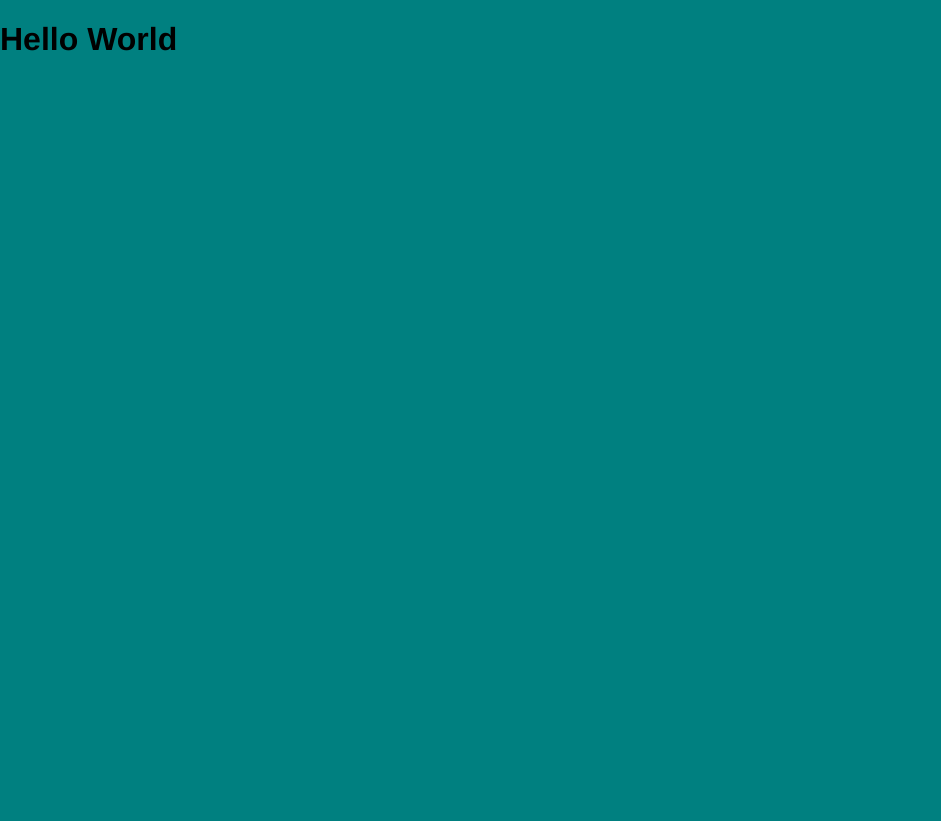
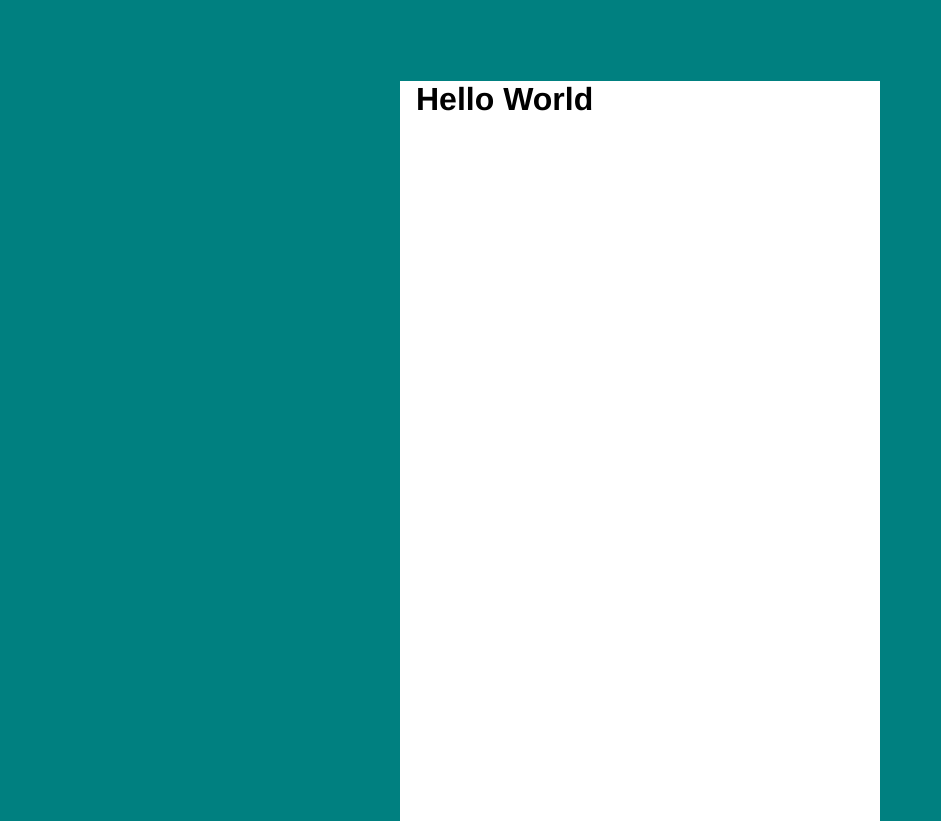
Before and after one commit to ndiyansah/audioplay_hs, a React (Create React App) app: page / in a window 1280 px wide. Shown: the whole page, without its empty margins (0-941 px from the left). Before the commit the page ends 800 px from the top, so only its background shows below. Built offline with nearby package versions, Linux system fonts and the light colour scheme.

Commit message:
feat(layout): relative layout

```diff
--- a/src/App.js
+++ b/src/App.js
@@ -1,4 +1,3 @@
-import logo from './logo.svg';
 import {Fragment} from 'react';
 import AudioPlayers from './containers/AudioPlayers';
 import GlobalStyle from './theme/GlobalStyle';
--- a/src/containers/AudioPlayers/index.js
+++ b/src/containers/AudioPlayers/index.js
@@ -1,8 +1,12 @@
 import React from "react";
-import styled from "styled-components";
+import { MainWrapper } from "../../theme/MainStyle/Wrapper";
 
 const AudioPlayers = () => {
-  return <h1>Hello World</h1>
+  return (
+    <MainWrapper>
+      <h1>Hello World</h1>
+    </MainWrapper>
+  );
 };
 
 export default AudioPlayers;
--- /dev/null
+++ b/src/theme/MainStyle/Wrapper.js
@@ -0,0 +1,13 @@
+import styled from 'styled-components';
+
+export const MainWrapper = styled.div`
+    background-color: white;
+    position: relative;
+    top: 60px;
+    max-width: 480px;
+    width: 100%;
+    margin: 0px auto;
+    padding: 0px 16px 80px;
+    box-sizing: border-box;
+    min-height: calc(100vh - 60px);
+`
```
